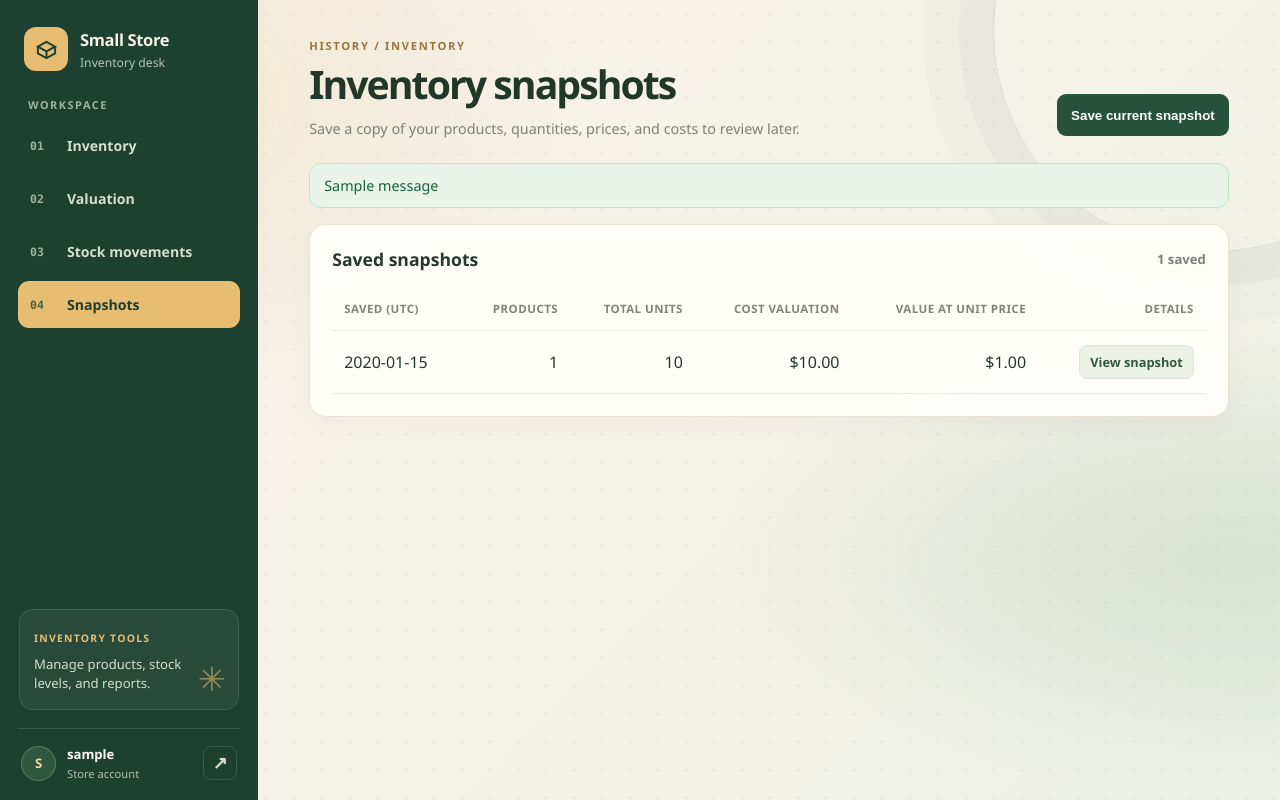
After one commit to xenturyy183-stack/Small-store-inventory, a Flask app: page /snapshots in a window 1280 px wide. The commit adds this page. Run offline with Flask 3, Linux system fonts and the light colour scheme; the visitor is signed in with stand-in values (Sample User, id 1); tables that the repository leaves empty hold one stand-in row (values such as "Sample post"); one stand-in notice (Sample message) is shown.

Commit message:
snapshot update

```diff
--- a/app.py
+++ b/app.py
@@ -67,6 +67,27 @@ def init_db():
                 quantity_change INTEGER NOT NULL CHECK (quantity_change != 0),
                 quantity_after INTEGER NOT NULL CHECK (quantity_after >= 0),
                 created_at TEXT NOT NULL DEFAULT CURRENT_TIMESTAMP
+            );
+            CREATE TABLE IF NOT EXISTS inventory_snapshots (
+                id INTEGER PRIMARY KEY AUTOINCREMENT,
+                user_id INTEGER NOT NULL REFERENCES users(id) ON DELETE CASCADE,
+                created_at TEXT NOT NULL DEFAULT CURRENT_TIMESTAMP,
+                product_count INTEGER NOT NULL CHECK (product_count >= 0),
+                total_units INTEGER NOT NULL CHECK (total_units >= 0),
+                listed_value REAL NOT NULL CHECK (listed_value >= 0),
+                cost_value REAL NOT NULL CHECK (cost_value >= 0),
+                uncosted_count INTEGER NOT NULL CHECK (uncosted_count >= 0)
+            );
+            CREATE TABLE IF NOT EXISTS inventory_snapshot_items (
+                id INTEGER PRIMARY KEY AUTOINCREMENT,
+                snapshot_id INTEGER NOT NULL REFERENCES inventory_snapshots(id) ON DELETE CASCADE,
+                item_code TEXT NOT NULL,
+                name TEXT NOT NULL,
+                category TEXT NOT NULL,
+                quantity INTEGER NOT NULL CHECK (quantity >= 0),
+                reorder_level INTEGER NOT NULL CHECK (reorder_level >= 0),
+                unit_cost REAL CHECK (unit_cost IS NULL OR unit_cost >= 0),
+                price REAL NOT NULL CHECK (price >= 0)
             );
             """
         )
@@ -141,6 +162,18 @@ def init_db():
             """
             CREATE INDEX IF NOT EXISTS stock_movements_user_history
             ON stock_movements (user_id, id DESC)
+            """
+        )
+        connection.execute(
+            """
+            CREATE INDEX IF NOT EXISTS inventory_snapshots_user_history
+            ON inventory_snapshots (user_id, id DESC)
+            """
+        )
+        connection.execute(
+            """
+            CREATE INDEX IF NOT EXISTS inventory_snapshot_items_snapshot
+            ON inventory_snapshot_items (snapshot_id, id)
             """
         )
         connection.commit()
@@ -545,6 +578,135 @@ def movements():
     return render_template(
         "movements.html",
         movements=stock_movements,
+        username=g.user["username"],
+    )
+
+
+@app.get("/snapshots")
+@login_required
+def snapshots():
+    with closing(connect_db()) as connection:
+        saved_snapshots = connection.execute(
+            """
+            SELECT id, created_at, product_count, total_units, listed_value,
+                   cost_value, uncosted_count
+            FROM inventory_snapshots
+            WHERE user_id = ?
+            ORDER BY id DESC
+            """,
+            (g.user["id"],),
+        ).fetchall()
+    return render_template(
+        "snapshots.html",
+        snapshots=saved_snapshots,
+        snapshot=None,
+        items=[],
+        username=g.user["username"],
+    )
+
+
+@app.post("/snapshots")
+@login_required
+def save_snapshot():
+    try:
+        with closing(connect_db()) as connection:
+            connection.execute("BEGIN IMMEDIATE")
+            items = connection.execute(
+                """
+                SELECT item_code, name, category, quantity, reorder_level,
+                       unit_cost, price
+                FROM items
+                WHERE user_id = ?
+                ORDER BY category COLLATE NOCASE, name COLLATE NOCASE
+                """,
+                (g.user["id"],),
+            ).fetchall()
+            listed_value = sum(item["quantity"] * item["price"] for item in items)
+            cost_value = sum(
+                item["quantity"] * item["unit_cost"]
+                for item in items
+                if item["unit_cost"] is not None
+            )
+            uncosted_count = sum(item["unit_cost"] is None for item in items)
+            cursor = connection.execute(
+                """
+                INSERT INTO inventory_snapshots (
+                    user_id, product_count, total_units, listed_value,
+                    cost_value, uncosted_count
+                )
+                VALUES (?, ?, ?, ?, ?, ?)
+                """,
+                (
+                    g.user["id"],
+                    len(items),
+                    sum(item["quantity"] for item in items),
+                    listed_value,
+                    cost_value,
+                    uncosted_count,
+                ),
+            )
+            connection.executemany(
+                """
+                INSERT INTO inventory_snapshot_items (
+                    snapshot_id, item_code, name, category, quantity,
+                    reorder_level, unit_cost, price
+                )
+                VALUES (?, ?, ?, ?, ?, ?, ?, ?)
+                """,
+                [
+                    (
+                        cursor.lastrowid,
+                        item["item_code"],
+                        item["name"],
+                        item["category"],
+                        item["quantity"],
+                        item["reorder_level"],
+                        item["unit_cost"],
+                        item["price"],
+                    )
+                    for item in items
+                ],
+            )
+            connection.commit()
+        flash("Inventory snapshot saved.", "success")
+    except sqlite3.Error:
+        app.logger.exception("Could not save inventory snapshot")
+        flash("Could not save the inventory snapshot. Please try again.", "error")
+    return redirect(url_for("snapshots"))
+
+
+@app.get("/snapshots/<int:snapshot_id>")
+@login_required
+def snapshot_detail(snapshot_id):
+    with closing(connect_db()) as connection:
+        saved_snapshot = connection.execute(
+            """
+            SELECT id, created_at, product_count, total_units, listed_value,
+                   cost_value, uncosted_count
+            FROM inventory_snapshots
+            WHERE id = ? AND user_id = ?
+            """,
+            (snapshot_id, g.user["id"]),
+        ).fetchone()
+        if saved_snapshot is None:
+            flash("Snapshot not found.", "error")
+            return redirect(url_for("snapshots"))
+        items = connection.execute(
+            """
+            SELECT item_code, name, category, quantity, reorder_level,
+                   unit_cost, price
+            FROM inventory_snapshot_items
+            WHERE snapshot_id = ?
+            ORDER BY category COLLATE NOCASE, name COLLATE NOCASE
+            """,
+            (saved_snapshot["id"],),
+        ).fetchall()
+        saved_snapshots = []
+    return render_template(
+        "snapshots.html",
+        snapshots=saved_snapshots,
+        snapshot=saved_snapshot,
+        items=items,
         username=g.user["username"],
     )
 
--- a/static/styles.css
+++ b/static/styles.css
@@ -1397,6 +1397,41 @@ th:last-child {
     box-shadow: none;
 }
 
+.snapshot-save-form {
+    flex: 0 0 auto;
+    margin: 0 0 4px;
+}
+
+.snapshot-count {
+    color: #7d8277;
+    font-size: 0.82rem;
+    font-weight: 650;
+}
+
+.snapshot-view-link {
+    display: inline-flex;
+    align-items: center;
+    border: 1px solid #dfe5d8;
+    border-radius: 8px;
+    padding: 7px 10px;
+    background: #edf2e8;
+    color: #315b40;
+    font-size: 0.8rem;
+    font-weight: 700;
+    text-decoration: none;
+}
+
+.snapshot-view-link:hover {
+    background: #dce9dc;
+}
+
+.snapshot-list-table th:nth-child(n+2),
+.snapshot-list-table td:nth-child(n+2),
+.snapshot-detail-table th:nth-child(n+4),
+.snapshot-detail-table td:nth-child(n+4) {
+    text-align: right;
+}
+
 .main-content th,
 .main-content td {
     border-bottom-color: #efebe2;
@@ -1737,10 +1772,14 @@ th:last-child {
 
 @media (max-width: 560px) {
     .side-nav {
+        display: grid;
+        grid-template-columns: repeat(2, minmax(0, 1fr));
         gap: 4px;
+        overflow: visible;
     }
 
     .side-link {
+        min-width: 0;
         gap: 5px;
         padding-right: 7px;
         padding-left: 7px;
--- a/templates/sidebar.html
+++ b/templates/sidebar.html
@@ -33,6 +33,12 @@
             <span class="nav-number">03</span>
             <span>Stock movements</span>
         </a>
+        <a class="side-link {% if request.endpoint in ('snapshots', 'snapshot_detail') %}active{% endif %}"
+           href="{{ url_for('snapshots') }}"
+           {% if request.endpoint in ('snapshots', 'snapshot_detail') %}aria-current="page"{% endif %}>
+            <span class="nav-number">04</span>
+            <span>Snapshots</span>
+        </a>
     </nav>
 
     <div class="sidebar-spacer"></div>
--- /dev/null
+++ b/templates/snapshots.html
@@ -0,0 +1,171 @@
+<!doctype html>
+<html lang="en">
+<head>
+    <meta charset="utf-8">
+    <meta name="viewport" content="width=device-width, initial-scale=1">
+    <title>{% if snapshot %}Snapshot details{% else %}Inventory snapshots{% endif %} · Small Store Inventory</title>
+    <link rel="stylesheet" href="{{ url_for('static', filename='styles.css') }}">
+</head>
+<body>
+    <div class="app-shell">
+        {% include "sidebar.html" %}
+        <main class="main-content">
+            <header class="main-topbar">
+                <div class="page-heading">
+                    {% if snapshot %}
+                        <p class="eyebrow">History / Snapshot</p>
+                        <h1>Snapshot details</h1>
+                        <p>Saved {{ snapshot.created_at }} UTC. Values and product details are from that time.</p>
+                    {% else %}
+                        <p class="eyebrow">History / Inventory</p>
+                        <h1>Inventory snapshots</h1>
+                        <p>Save a copy of your products, quantities, prices, and costs to review later.</p>
+                    {% endif %}
+                </div>
+                {% if snapshot %}
+                    <a class="topbar-link" href="{{ url_for('snapshots') }}">Back to snapshots</a>
+                {% else %}
+                    <form class="snapshot-save-form" action="{{ url_for('save_snapshot') }}" method="post">
+                        <input type="hidden" name="csrf_token" value="{{ csrf_token() }}">
+                        <button type="submit">Save current snapshot</button>
+                    </form>
+                {% endif %}
+            </header>
+
+            {% with messages = get_flashed_messages(with_categories=true) %}
+                {% if messages %}
+                    {% for category, message in messages %}
+                        <div class="flash {{ category }}">{{ message }}</div>
+                    {% endfor %}
+                {% endif %}
+            {% endwith %}
+
+            {% if snapshot %}
+                <section class="summary" aria-label="Snapshot summary">
+                    <article>
+                        <div class="metric-copy">
+                            <span>Product types</span>
+                            <strong>{{ snapshot.product_count }}</strong>
+                        </div>
+                    </article>
+                    <article>
+                        <div class="metric-copy">
+                            <span>Total units</span>
+                            <strong>{{ snapshot.total_units }}</strong>
+                        </div>
+                    </article>
+                    <article>
+                        <div class="metric-copy">
+                            <span>Cost valuation</span>
+                            <strong>${{ "%.2f"|format(snapshot.cost_value) }}</strong>
+                        </div>
+                    </article>
+                    <article>
+                        <div class="metric-copy">
+                            <span>Value at unit price</span>
+                            <strong>${{ "%.2f"|format(snapshot.listed_value) }}</strong>
+                        </div>
+                    </article>
+                </section>
+
+                <section class="card">
+                    <div class="card-heading">
+                        <div>
+                            <h2>Products in this snapshot</h2>
+                            <p>{{ snapshot.uncosted_count }} product{% if snapshot.uncosted_count != 1 %}s{% endif %}
+                                did not have a unit cost when saved.</p>
+                        </div>
+                    </div>
+                    <div class="table-wrap">
+                        <table class="snapshot-detail-table">
+                            <thead>
+                                <tr>
+                                    <th>Product</th>
+                                    <th>Code</th>
+                                    <th>Category</th>
+                                    <th>Quantity</th>
+                                    <th>Reorder at</th>
+                                    <th>Unit cost</th>
+                                    <th>Unit price</th>
+                                    <th>Cost value</th>
+                                    <th>Listed value</th>
+                                </tr>
+                            </thead>
+                            <tbody>
+                                {% for item in items %}
+                                    <tr>
+                                        <td data-label="Product">{{ item.name }}</td>
+                                        <td data-label="Code"><code class="item-code">{{ item.item_code }}</code></td>
+                                        <td data-label="Category">{{ item.category }}</td>
+                                        <td data-label="Quantity">{{ item.quantity }}</td>
+                                        <td data-label="Reorder at">{{ item.reorder_level }}</td>
+                                        <td data-label="Unit cost">
+                                            {% if item.unit_cost is none %}
+                                                <span class="unknown-cost">Not set</span>
+                                            {% else %}
+                                                ${{ "%.2f"|format(item.unit_cost) }}
+                                            {% endif %}
+                                        </td>
+                                        <td data-label="Unit price">${{ "%.2f"|format(item.price) }}</td>
+                                        <td data-label="Cost value">
+                                            {% if item.unit_cost is none %}
+                                                <span class="unknown-cost">Not valued</span>
+                                            {% else %}
+                                                ${{ "%.2f"|format(item.quantity * item.unit_cost) }}
+                                            {% endif %}
+                                        </td>
+                                        <td data-label="Listed value">${{ "%.2f"|format(item.quantity * item.price) }}</td>
+                                    </tr>
+                                {% else %}
+                                    <tr>
+                                        <td colspan="9" class="empty">This snapshot contains no products.</td>
+                                    </tr>
+                                {% endfor %}
+                            </tbody>
+                        </table>
+                    </div>
+                </section>
+            {% else %}
+                <section class="card table-card">
+                    <div class="table-heading">
+                        <h2>Saved snapshots</h2>
+                        <span class="snapshot-count">{{ snapshots|length }} saved</span>
+                    </div>
+                    <div class="table-wrap">
+                        <table class="snapshot-list-table">
+                            <thead>
+                                <tr>
+                                    <th>Saved (UTC)</th>
+                                    <th>Products</th>
+                                    <th>Total units</th>
+                                    <th>Cost valuation</th>
+                                    <th>Value at unit price</th>
+                                    <th>Details</th>
+                                </tr>
+                            </thead>
+                            <tbody>
+                                {% for saved in snapshots %}
+                                    <tr>
+                                        <td data-label="Saved (UTC)"><time>{{ saved.created_at }}</time></td>
+                                        <td data-label="Products">{{ saved.product_count }}</td>
+                                        <td data-label="Total units">{{ saved.total_units }}</td>
+                                        <td data-label="Cost valuation">${{ "%.2f"|format(saved.cost_value) }}</td>
+                                        <td data-label="Value at unit price">${{ "%.2f"|format(saved.listed_value) }}</td>
+                                        <td data-label="Details">
+                                            <a class="snapshot-view-link" href="{{ url_for('snapshot_detail', snapshot_id=saved.id) }}">View snapshot</a>
+                                        </td>
+                                    </tr>
+                                {% else %}
+                                    <tr>
+                                        <td colspan="6" class="empty">No snapshots saved yet. Save one to start your inventory history.</td>
+                                    </tr>
+                                {% endfor %}
+                            </tbody>
+                        </table>
+                    </div>
+                </section>
+            {% endif %}
+        </main>
+    </div>
+</body>
+</html>
```
